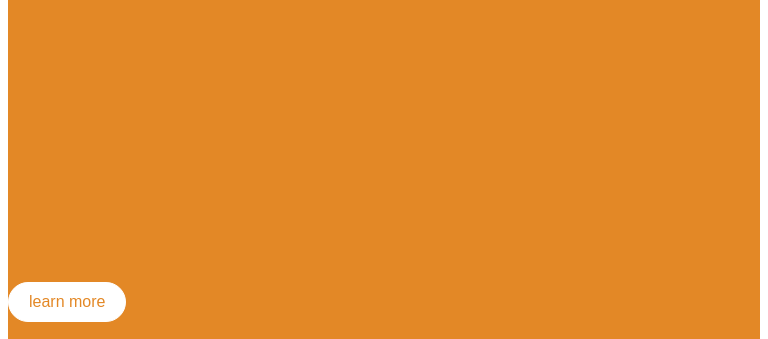
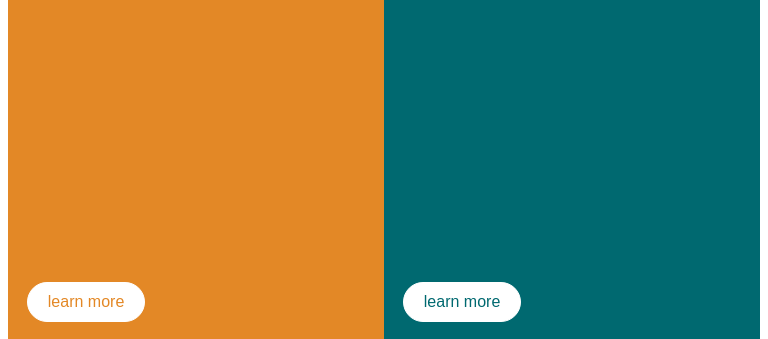
Before and after one commit to fawaazbutt/3-column-card, a plain HTML site: page index.html in a window 768 px wide. Shown: the part 226-565 px from the top of the page. Drawn offline with Linux system fonts and the light colour scheme.

Commit message:
media query applied

```diff
--- a/style.css
+++ b/style.css
@@ -12,14 +12,20 @@ main {
   grid-template-columns: 1fr 1fr 1fr;
 }
 
-@media (min-width: 300px) {
-  main
-   {display: grid;
+@media (min-width: 100px) and (max-width: 450px) {
+  main {
+    display: grid;
     grid-template-columns: 1fr;
   }
 }
+@media (min-width: 450px) and (max-width: 850px) {
+  main {
+    display: grid;
+    grid-template-columns: 1fr 1fr;
+  }
+}
 .collective {
-  /*padding: 10% 5% 10% 5%;*/
+  padding: 10% 5% 10% 5%;
   position: relative;
   height: 70vh;
 }
```
